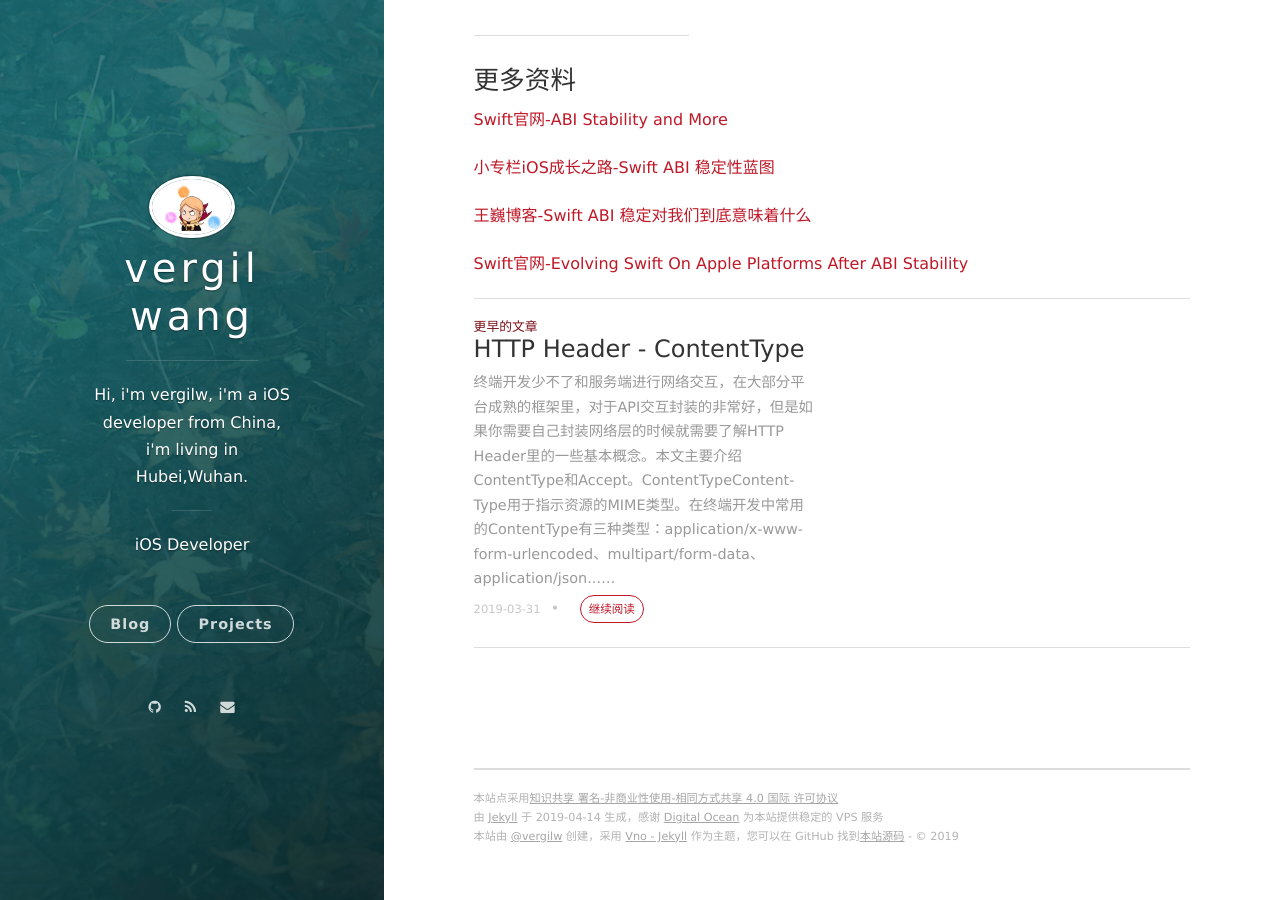
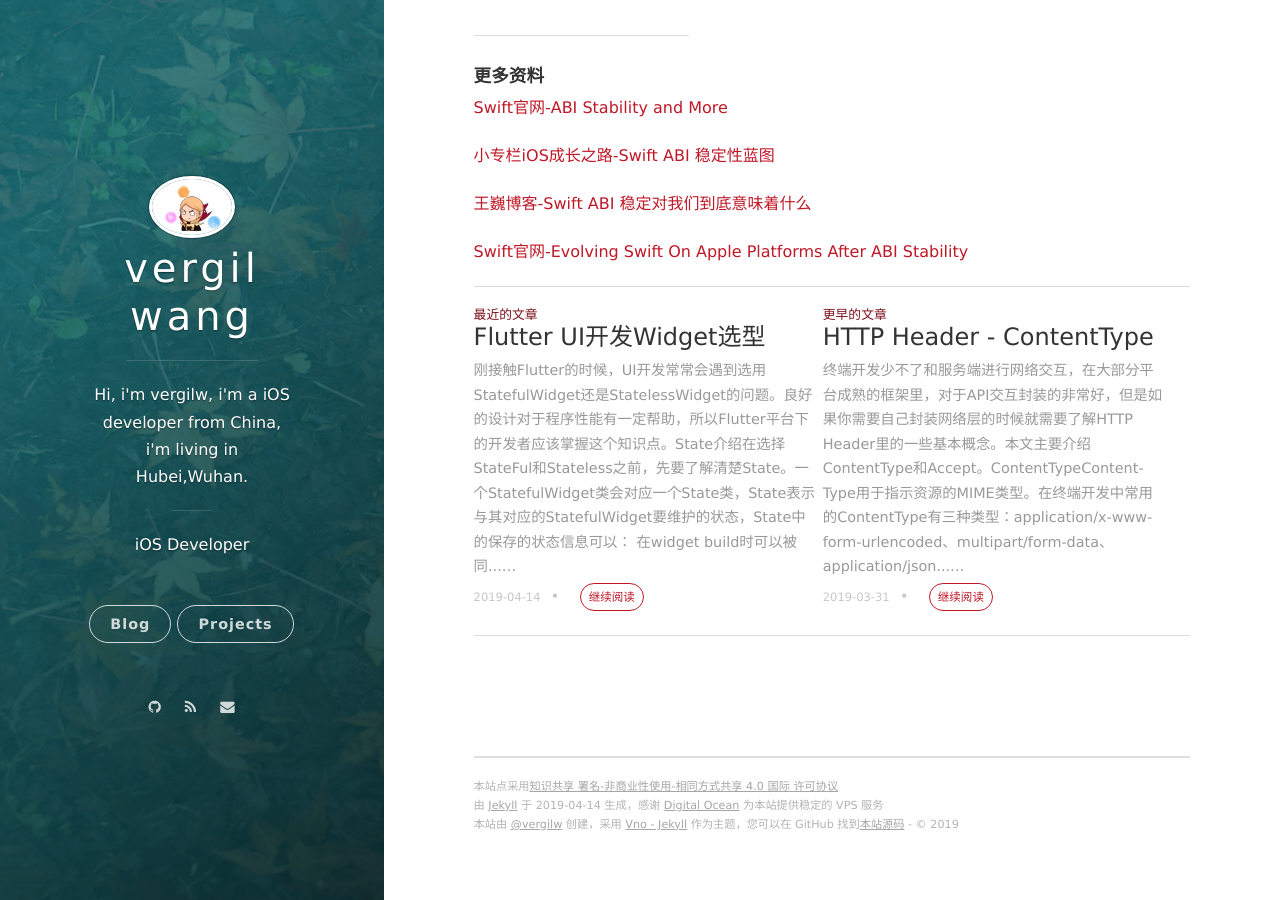
Before and after one commit to vergilw/vergilw.github.io, a Jekyll site: the page built from _posts/2019-04-07-abi-stability.markdown, in a window 1280 px wide and 900 px high, scrolled down 1140 px. Built offline with Jekyll 4.4.1, drawn with Linux system fonts in a browser that asks for light colours; nearby versions of some CDN libraries; comment, search, counter and statistics services are not loaded; part of the change alters nothing that is shown.

Commit message:
feat: publish flutter-ui-widget-pattern

````diff
--- a/_posts/2019-04-07-abi-stability.markdown
+++ b/_posts/2019-04-07-abi-stability.markdown
@@ -26,7 +26,7 @@ ABI稳定之后，OS发行商就可以把Swift标准库和运行时作为操作
 
 ----
 
-### 更多资料
+#### **更多资料**
 [Swift官网-ABI Stability and More](https://swift.org/blog/abi-stability-and-more/)
 
 [小专栏iOS成长之路-Swift ABI 稳定性蓝图](https://xiaozhuanlan.com/topic/0195376248)
--- /dev/null
+++ b/_posts/2019-04-14-flutter-ui-widget-pattern.markdown
@@ -0,0 +1,112 @@
+---
+layout: post
+title: Flutter UI开发Widget选型
+date: 2019-04-14
+---
+
+> 刚接触Flutter的时候，UI开发常常会遇到选用StatefulWidget还是StatelessWidget的问题。良好的设计对于程序性能有一定帮助，所以Flutter平台下的开发者应该掌握这个知识点。
+
+## State介绍
+在选择StateFul和Stateless之前，先要了解清楚State。
+
+一个StatefulWidget类会对应一个State类，State表示与其对应的StatefulWidget要维护的状态，State中的保存的状态信息可以：
+
+1. 在widget build时可以被同步读取。
+2. 在widget生命周期中可以被改变，当State被改变时，可以手动调用其setState()方法通知Flutter framework状态发生改变，Flutter framework在收到消息后，会重新调用其build方法重新构建widget树，从而达到更新UI的目的。
+
+State中有两个常用属性：
+
+1. widget，它表示与该State实例关联的widget实例，由Flutter framework动态设置。注意，这种关联并非永久的，因为在应用声明周期中，UI树上的某一个节点的widget实例在重新构建时可能会变化，**但State实例只会在第一次插入到树中时被创建，当在重新构建时，如果widget被修改了，Flutter framework会动态设置State.widget为新的widget实例**。
+2. context，它是BuildContext类的一个实例，表示构建widget的上下文，它是操作widget在树中位置的一个句柄，它包含了一些查找、遍历当前Widget树的一些方法。每一个widget都有一个自己的context对象。
+
+所以State对象Stateful对应的State对象只会创建一次，哪怕渲染树发生了改变，修改了当前Stateful的Widget，State还是不会变化，只是将Widget指向了新的Widget。
+
+## Stateful与Stateless的选择
+StatefulWidget是解决问题的超集，它同样能解决StatelessWidget可以解决的问题，因为StatefulWidget可以拥有一个空的State对象。但是，实现StatefulWidgets的语法比StatelessWidget更简单。Flutter框架中设计了StatelessWidget，就是可以使用不那么详细的机制解决更简单的问题因此（那些不需要状态的问题）。
+所以说选择了合适的Widget，提升开发效率是显而易见的。
+
+### 三种常用情况下的选型
+1. someDate由于父Widget发生的事情而发生变化。例如，FoobarWidget的功能只是显示日期，那么当父Widget需要更新日期时，它可以创建具有新状态的FoobarWidget的新实例。在这种情况下，可以只使用一个简单的StatelessWidget。
+```dart
+class FoobarWidgetA extends StatelessWidget {
+  final DateTime someDate;
+
+  FoobarWidget({ Key key, this.someDate }) : super(key: key);
+
+  @override
+  Widget build(BuildContext context) {
+    return new Text("the date is ${someDate}");
+  }
+}
+```
+2. someDate更改是因为自身FoobarWidget发生的事情，父Widget需要知道更改后的日期。例如，如果FoobarWidget的功能是让用户选择日期，则需要通知父Widget用户选择的日期。在这种情况下，父Widget提供someDate值和FoobarWidget在想要更改值时应调用的callback。父Widget接收新值，自身调用setState，并使用新值重建FoobarWidget，更新UI。
+```dart
+class FoobarWidgetB extends StatelessWidget {
+  final DateTime someDate;
+  final ValueChanged<DateTime> onChanged;
+
+  FoobarWidget({ Key key, this.someDate }) : super(key: key);
+
+  @override
+  Widget build(BuildContext context) {
+    return new Column(
+      children: [
+        new Text("the date is ${someDate}"),
+        new RaisedButton(
+          onPressed: () {
+            onChanged(someDate.add(new Duration(day: 1)));
+          },
+          child: new Text("NEXT"),
+        ),
+      ],
+    );
+  }
+}
+```
+3. someDate发生了变化，因为自身FoobarWidget发生了一些事情，但父Widget不需要知道更改后的日期。例如，如果FoobarWidget的功能是展示不同日期探索月球的各个阶段，用户可以选择不同日期来查看。在这种情况下，比较好的模式是“initial value pattern”。在此模式中，父Widget提供初始值，当State对象初始化时，FoobarWidget将复制到其State对象中的可变字段someDate中。当用户与FoobarWidget交互时，State对象中的字段发生改变，setState让FoobarWidget使用新值重建。永远不会通知父Widget修改后的新值，如果父Widget使用新的初始值重建，则FoobarWidget会忽略新的初始值，因为它的State初始化过了。
+```dart
+class FoobarWidgetC extends StatefulWidget {
+  final DateTime initialDate;
+
+  FoobarWidget({ Key key, this.initialDate }) : super(key: key);
+
+  @override
+  _FoobarWidgetState createState() => new _FoobarWidgetState();
+}
+
+class _FoobarWidgetCState extends State<FoobarWidgetC> {
+  DateTime someDate;
+
+  @override
+  void initState() {
+    super.initState();
+    someDate = widget.initialDate;
+  }
+
+  void _advanceDate() {
+    setState(() {
+      someDate = someDate.add(new Duration(day: 1));
+    });
+  }
+
+  @override
+  Widget build(BuildContext context) {
+    return new Column(
+      children: [
+        new Text("the date is ${someDate}"),
+        new RaisedButton(
+          onPressed: _advanceDate,
+          child: new Text("NEXT"),
+        ),
+      ],
+    );
+  }
+}
+```
+---
+
+#### 更多资料
+1. [官方文档StatefulWidget-class](https://docs.flutter.io/flutter/widgets/StatefulWidget-class.html)
+2. [官方文档StatelessWidget-class](https://docs.flutter.io/flutter/widgets/StatelessWidget-class.html)
+3. [flutter-dev forum](https://groups.google.com/forum/#!msg/flutter-dev/zRnFQU3iZZs/ThAfrMfyBwAJ)
+4. [Effective Flutter](https://github.com/flutter/flutter/issues/7044)
````
